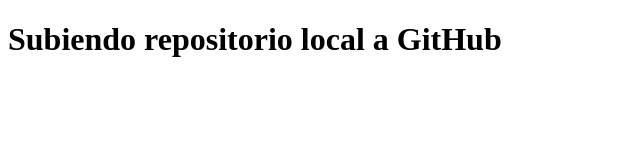
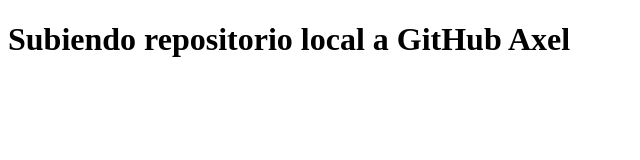
Before and after one commit to AxelAlcantar/ing-github, a plain HTML site: page index.html in a window 1280 px wide. Shown: the whole page, without its empty margins (0-640 px from the left). Drawn offline with Linux system fonts and the light colour scheme.

Commit message:
agregue Axel

```diff
--- a/index.html
+++ b/index.html
@@ -7,6 +7,6 @@
     <title>Prueba GitHub</title>
 </head>
 <body>
-    <h1 class="flex">Subiendo repositorio local a GitHub</h1>
+    <h1 class="flex">Subiendo repositorio local a GitHub Axel</h1>
 </body>
 </html>
```
